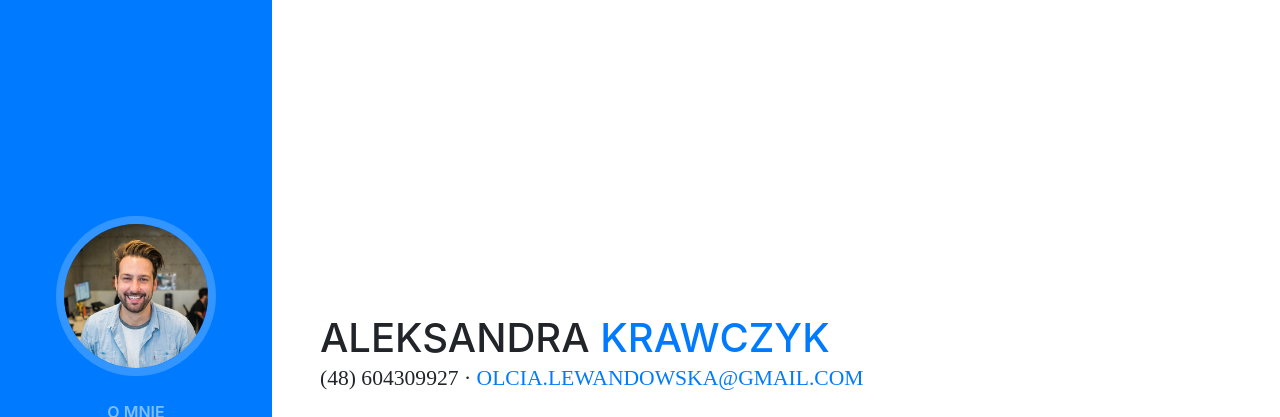
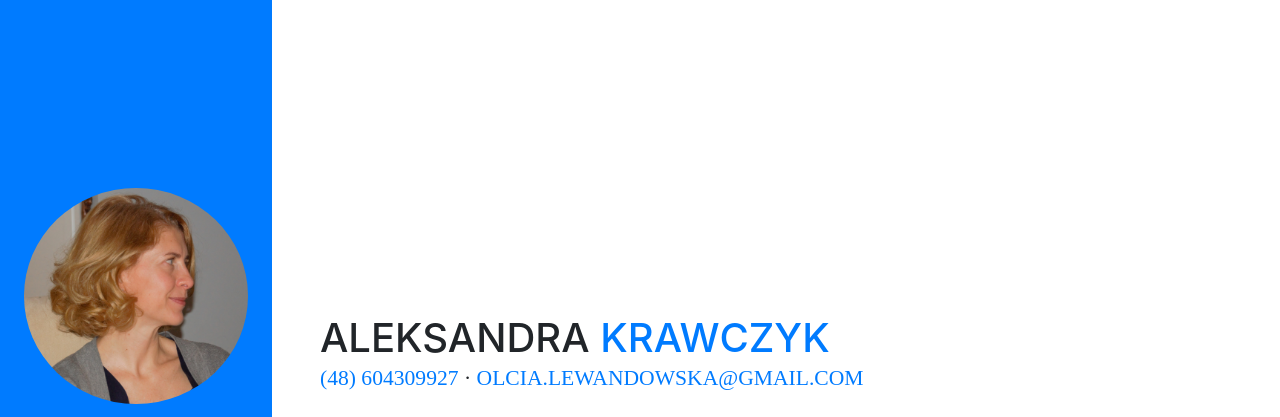
Before and after one commit to Ola102/CV_Ola_Krawczyk, a website with bundled scripts: page index.html in a window 1280 px wide. Shown: the top 417 px of the page. Built offline with nearby package versions, Linux system fonts and the light colour scheme; a web font is replaced by a local one.

Commit message:
Add files via upload

```diff
--- a/index.html
+++ b/index.html
@@ -39,7 +39,7 @@
       <a class="navbar-brand js-scroll-trigger" href="#page-top">
         <span class="d-block d-lg-none">Start Bootstrap</span>
         <span class="d-none d-lg-block">
-          <img class="img-fluid img-profile rounded-circle mx-auto mb-2" src="img/profile.jpg" alt="">
+          <img class="img-fluid img-zdjecie rounded-circle mx-auto mb-2" src="img/zdjecie.jpg" alt="">
         </span>
       </a>
       <button class="navbar-toggler" type="button" data-toggle="collapse" data-target="#navbarSupportedContent" aria-controls="navbarSupportedContent" aria-expanded="false" aria-label="Toggle navigation">
@@ -75,7 +75,7 @@
             <span class="text-primary">Krawczyk</span>
           </h1>
           <div class="subheading mb-5">
-            (48) 604309927 ·
+            <a href="tel:48604309927">(48) 604309927</a> ·
             <a href="mailto:name@email.com">olcia.lewandowska@gmail.com</a>
           </div>
 
```
Also changed, not shown: img/zdjecie.jpg (added).
